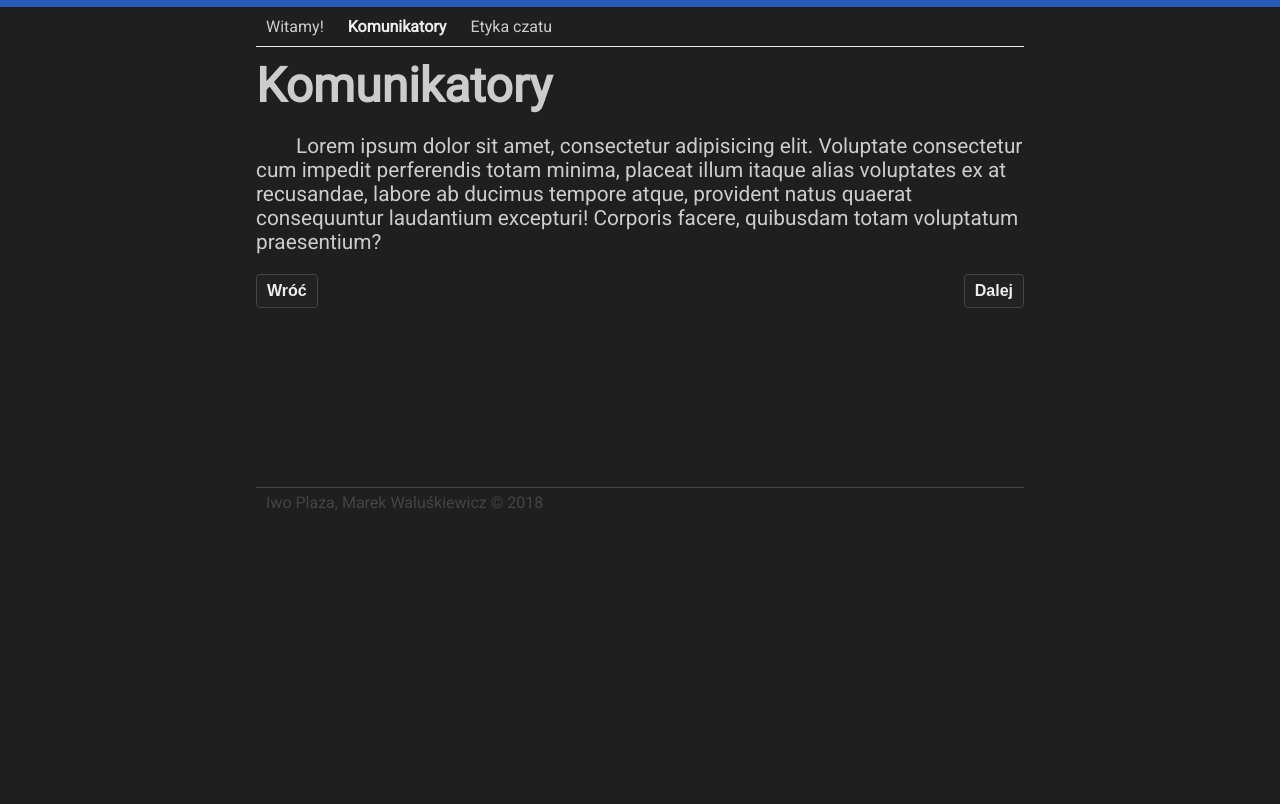
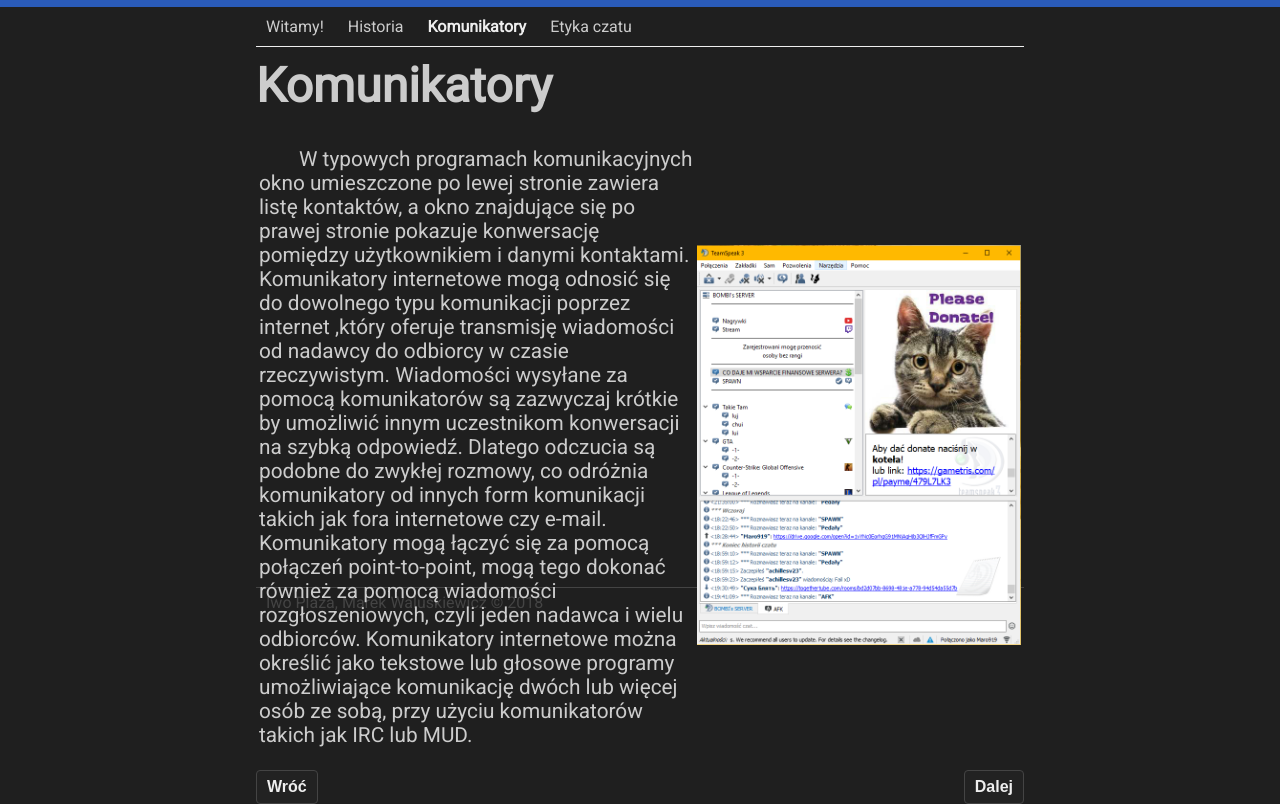
Before and after one commit to iwoplaza/RybCHAT, a website: page static/pl/index.html in a window 1280 px wide. Both pictures are taken after a click on the item "Komunikatory". Shown: the part 93-897 px from the top of the page. Before the commit the page ends 800 px from the top, so only its background shows below. Drawn offline with Linux system fonts and the light colour scheme.

Commit message:
Updated information

```diff
--- a/static/css/articles.css
+++ b/static/css/articles.css
@@ -1,6 +1,6 @@
 .articles {
 	position: relative;
-	height: 300px;
+	height: 400px;
 }
 
 .article {
@@ -19,3 +19,6 @@
 	cursor: pointer;
 	user-select: none;
 }
+.article img {
+    height: 400px;
+}
--- a/static/pl/index.html
+++ b/static/pl/index.html
@@ -19,6 +19,7 @@
 			<nav id="article-nav" class="padded-container">
 				<ul>
 					<li class="active">Witamy!</li>
+					<li>Historia</li>
 					<li>Komunikatory</li>
 					<li>Etyka czatu</li>
 				</ul>
@@ -31,9 +32,35 @@
 					<div class="center-block"><a href="https://github.com/iwoplaza/RybCHAT" class="btn large">Zobacz źródło</a></div>
 					<input type="button" class="btn dark float-right" value="Dalej" onclick="NextArticle()">
 				</div>
+				<div id="history" class="article">
+					<h1>Historia</h1>
+					<table>
+					    <tr>
+					        <td><p>Pierwszy w egzystencji komunikator nazywał się “Talkomatic”, i był stworzony przez Douga Browna i Dawida R. Wooleya w 1973 na systemie PLATO na Uniwersytecie Illinois. Oferował wiele kanałów, i każdy z nich mógł obsłużyć do pięciu osób, z wiadomościami pojawiającymi  znak po znaku na ekranach wszystkich użytkowników. “Talkomatic” był bardzo popularny wśród użytkowników PLATO w połowie lat 80 XXw. W 2014 Brown i Wooley wypuścili internetową wersję “Talkomatic”.
+Pierwszą ogólnodostępną dedykowaną internetową usługą komunikacyjną był CompuServe CB Simulator stworzony przez Aleksandra “Sandy” Trevora w Kolumbii.
+</p></td>
+					        <td><img src="/img/Talkomatic.png" alt="TeamSpeak"></td>
+					    </tr>
+					</table>
+
+
+					<input type="button" class="btn dark float-left" value="Wróć" onclick="PrevArticle()">
+					<input type="button" class="btn dark float-right" value="Dalej" onclick="NextArticle()">
+				</div>
 				<div id="communicators" class="article">
 					<h1>Komunikatory</h1>
-					<p>Lorem ipsum dolor sit amet, consectetur adipisicing elit. Voluptate consectetur cum impedit perferendis totam minima, placeat illum itaque alias voluptates ex at recusandae, labore ab ducimus tempore atque, provident natus quaerat consequuntur laudantium excepturi! Corporis facere, quibusdam totam voluptatum praesentium?</p>
+					<table>
+					    <tr>
+					    <td><p>W typowych programach komunikacyjnych okno umieszczone po lewej stronie zawiera listę kontaktów, a okno znajdujące się po prawej stronie pokazuje konwersację pomiędzy użytkownikiem i danymi kontaktami.
+
+Komunikatory internetowe mogą odnosić się do dowolnego typu komunikacji poprzez internet ,który oferuje transmisję wiadomości od nadawcy do odbiorcy w czasie rzeczywistym. Wiadomości wysyłane za pomocą komunikatorów są zazwyczaj krótkie by umożliwić innym uczestnikom konwersacji na szybką odpowiedź. Dlatego odczucia są podobne do zwykłej rozmowy, co odróżnia komunikatory od innych form komunikacji takich jak fora internetowe czy e-mail. Komunikatory mogą łączyć się za pomocą połączeń point-to-point, mogą tego dokonać również za pomocą wiadomości rozgłoszeniowych, czyli jeden nadawca i wielu odbiorców.
+Komunikatory internetowe można określić jako tekstowe lub głosowe programy umożliwiające komunikację dwóch lub więcej osób ze sobą, przy użyciu komunikatorów takich jak IRC lub MUD.
+</p></td>
+					    <td><img src="/img/ts.png" alt="TeamSpeak"></td>
+					    </tr>
+					</table>
+
+
 
 					<input type="button" class="btn dark float-left" value="Wróć" onclick="PrevArticle()">
 					<input type="button" class="btn dark float-right" value="Dalej" onclick="NextArticle()">
```
Also changed, not shown: static/img/Talkomatic.png (added), static/img/ts.png (added).
